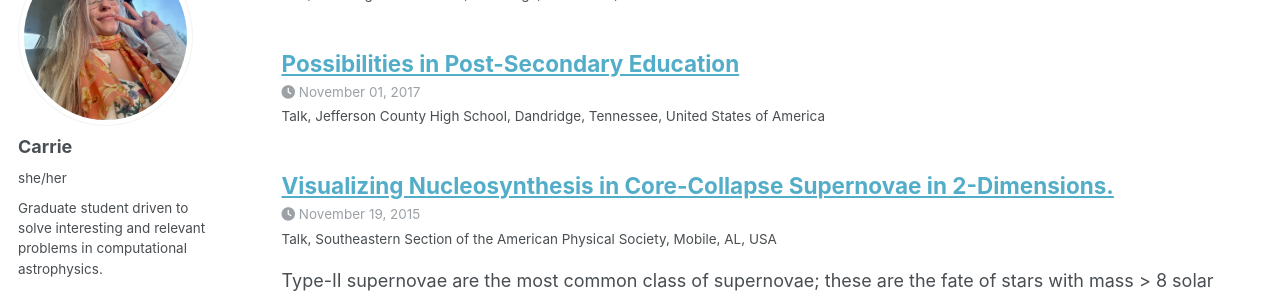
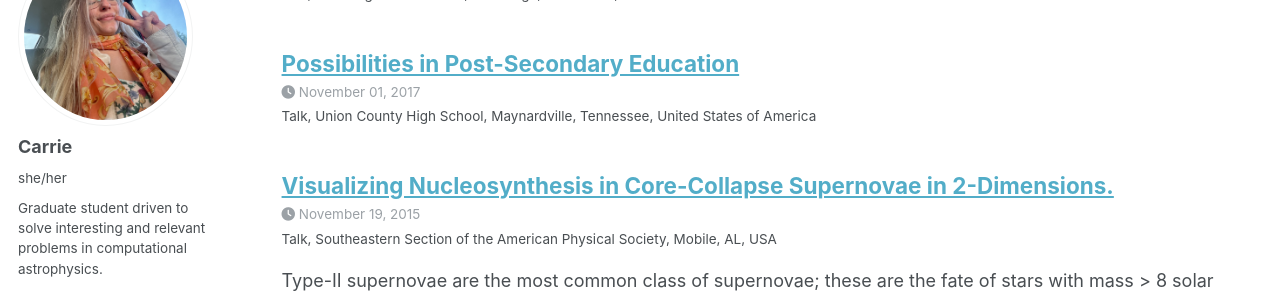
Before and after one commit to cellio00/cellio00.github.io, a Jekyll site: the page built from _pages/talks.html, in a window 1280 px wide and 900 px high, scrolled down 553 px. Shown: the part 152-450 px from the top of the window. Built offline with Jekyll 4.4.1, drawn with Linux system fonts in a browser that asks for light colours; some web fonts are replaced.

Commit message:
fixed location error.

```diff
--- a/_talks/2017-11-pipes.md
+++ b/_talks/2017-11-pipes.md
@@ -3,7 +3,7 @@ title: "Possibilities in Post-Secondary Education"
 collection: talks
 type: "Talk"
 permalink: /talks/2017-11-pipes
-venue: "Jefferson County High School"
+venue: "Union County High School"
 date: 2017-11-01
-location: "Dandridge, Tennessee, United States of America"
+location: "Maynardville, Tennessee, United States of America"
 ---
```
